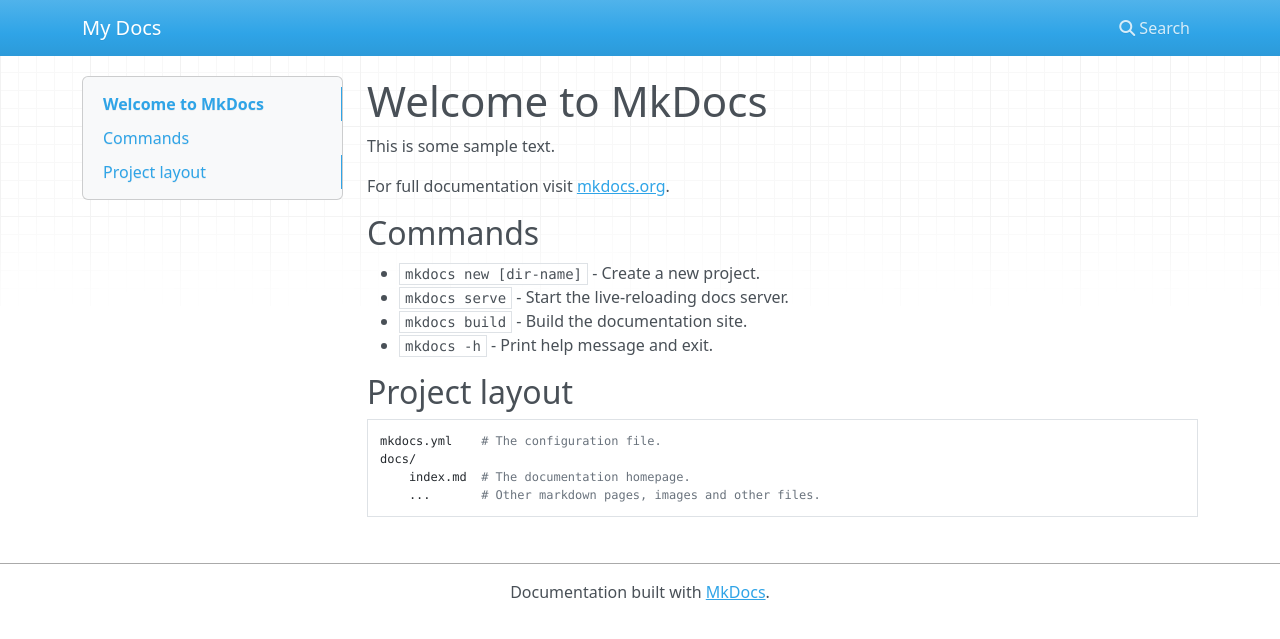
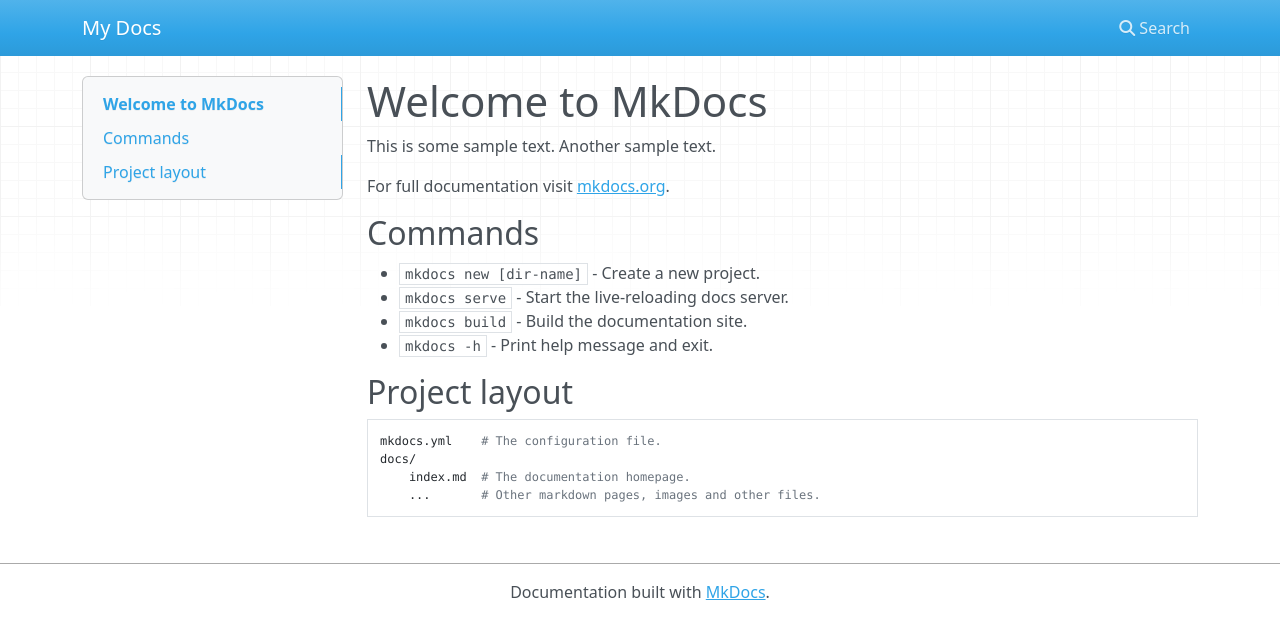
Before and after one commit to pradipbasak/mkdocs-demo, an MkDocs documentation site: the page built from docs/index.md, in a window 1280 px wide. Shown: the top 639 px of the page. Built offline with MkDocs 1.6.1, drawn with Linux system fonts in a browser that asks for light colours; nearby versions of some CDN libraries.

Commit message:
added sample text

```diff
--- a/docs/index.md
+++ b/docs/index.md
@@ -1,6 +1,7 @@
 # Welcome to MkDocs
 
 This is some sample text.
+Another sample text.
 
 
 For full documentation visit [mkdocs.org](https://www.mkdocs.org).
```
